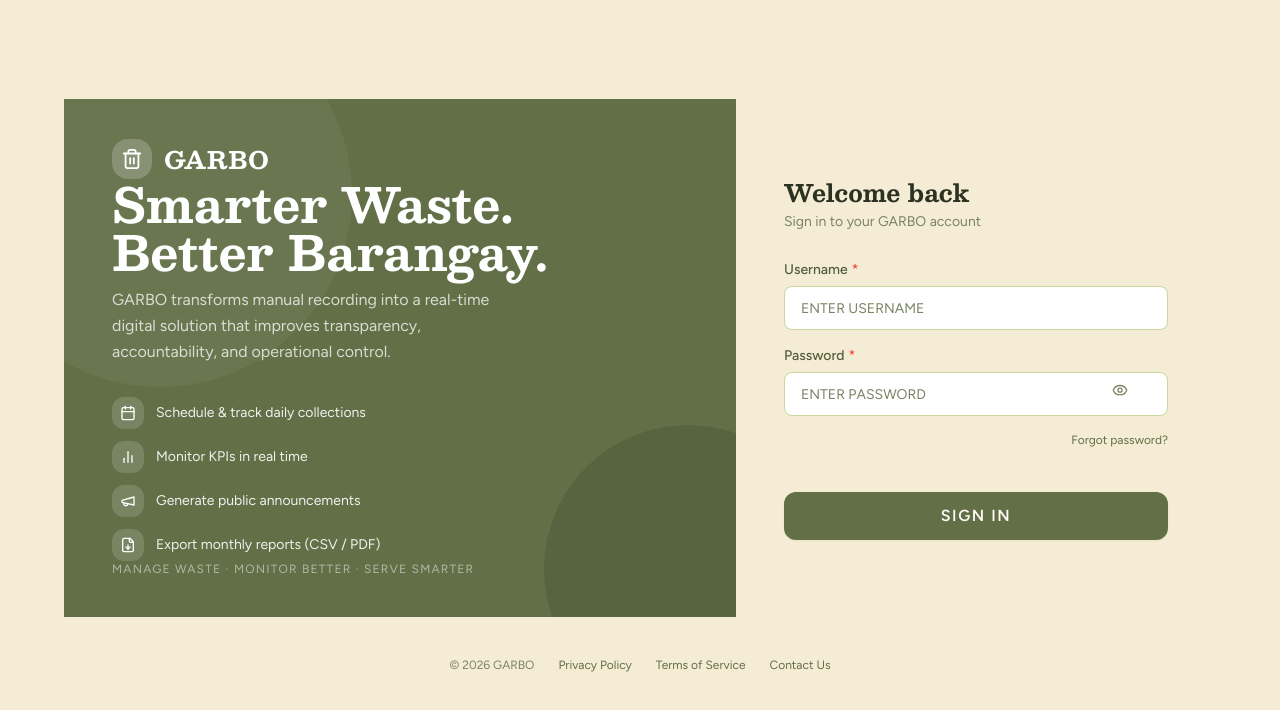
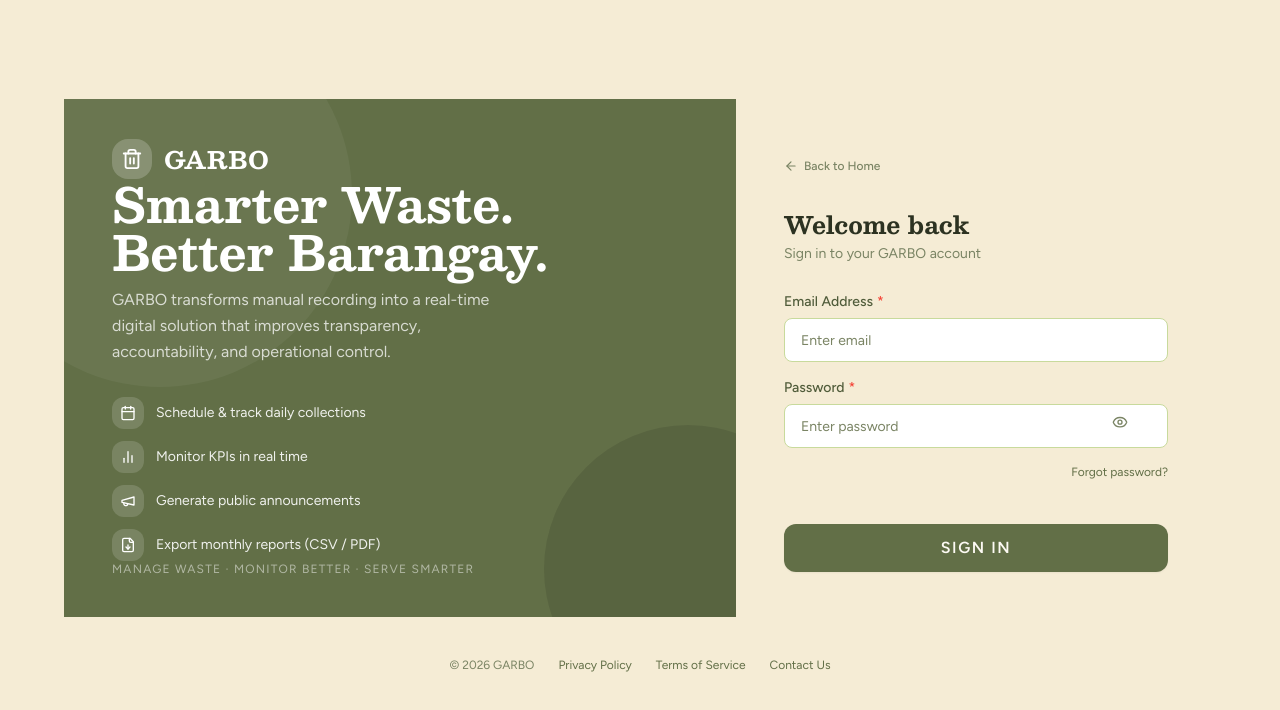
Before and after one commit to Beynsz/GARBO-CCRVibe, a Next.js app: page /login in a window 1280 px wide. Shown: the top 710 px of the page. Built offline with nearby package versions, Linux system fonts and the light colour scheme; no server answers.

Commit message:
[Vincent][Feature] Home Navigation for Login Screen
-added navigation back to home in login screen
-changed username to email

```diff
--- a/src/components/organisms/LoginForm.tsx
+++ b/src/components/organisms/LoginForm.tsx
@@ -13,7 +13,7 @@
 import { useState } from "react";
 import { useRouter, useSearchParams } from "next/navigation";
 import Link from "next/link";
-import { Trash2, Calendar, BarChart2, Megaphone, FileDown } from "lucide-react";
+import { Trash2, Calendar, BarChart2, Megaphone, FileDown, ArrowLeft } from "lucide-react";
 import { useAuth } from "@/hooks/useAuth";
 import { loginSchema, type LoginSchema } from "@/lib/validations/auth.schema";
 import { Button } from "@/components/atoms/Button";
@@ -180,6 +180,15 @@ export function LoginForm() {
         </div>
 
         <div className="w-full max-w-sm">
+          {/* Back to Home Breadcrumb */}
+          <Link
+            href="/"
+            className="inline-flex items-center gap-1.5 text-xs font-medium text-[var(--color-text-muted)] hover:text-[var(--color-primary)] transition-colors mb-5 focus-visible:outline-none focus-visible:underline"
+          >
+            <ArrowLeft size={14} />
+            Back to Home
+          </Link>
+
           {/* Heading */}
           <div className="mb-7">
             <h1
@@ -195,13 +204,13 @@ export function LoginForm() {
 
           {/* Form */}
           <form onSubmit={handleSubmit} noValidate className="space-y-4">
-            <FormGroup label="Username" htmlFor="email" required error={errors.email}>
+            <FormGroup label="Email Address" htmlFor="email" required error={errors.email}>
               <Input
                 id="email"
                 name="email"
                 type="email"
                 autoComplete="username email"
-                placeholder="ENTER USERNAME"
+                placeholder="Enter email"
                 value={formData.email}
                 onChange={handleChange}
                 error={errors.email}
@@ -216,7 +225,7 @@ export function LoginForm() {
                 name="password"
                 type="password"
                 autoComplete="current-password"
-                placeholder="ENTER PASSWORD"
+                placeholder="Enter password"
                 value={formData.password}
                 onChange={handleChange}
                 error={errors.password}
```
